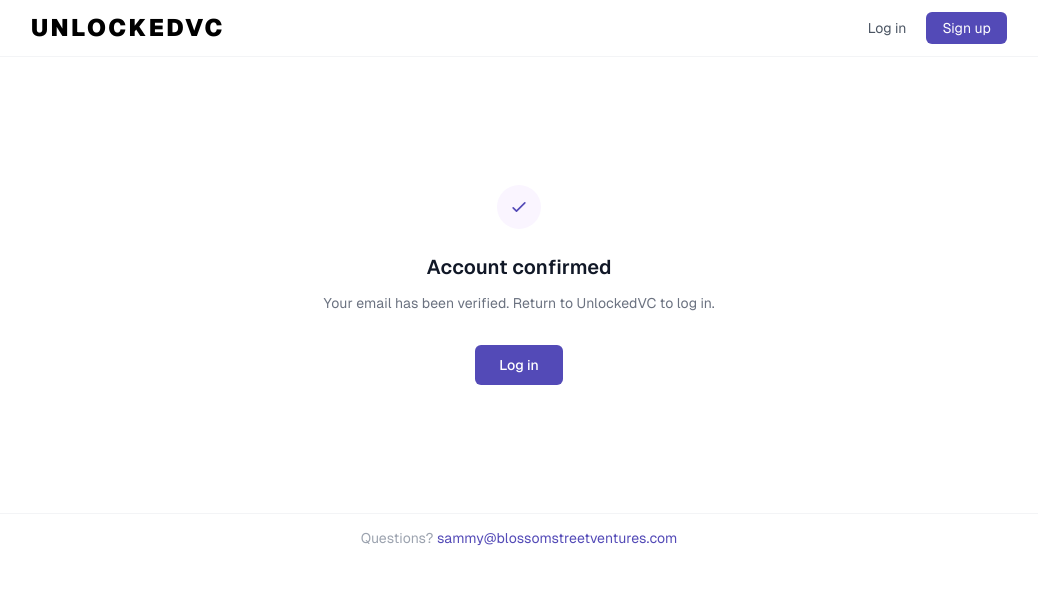
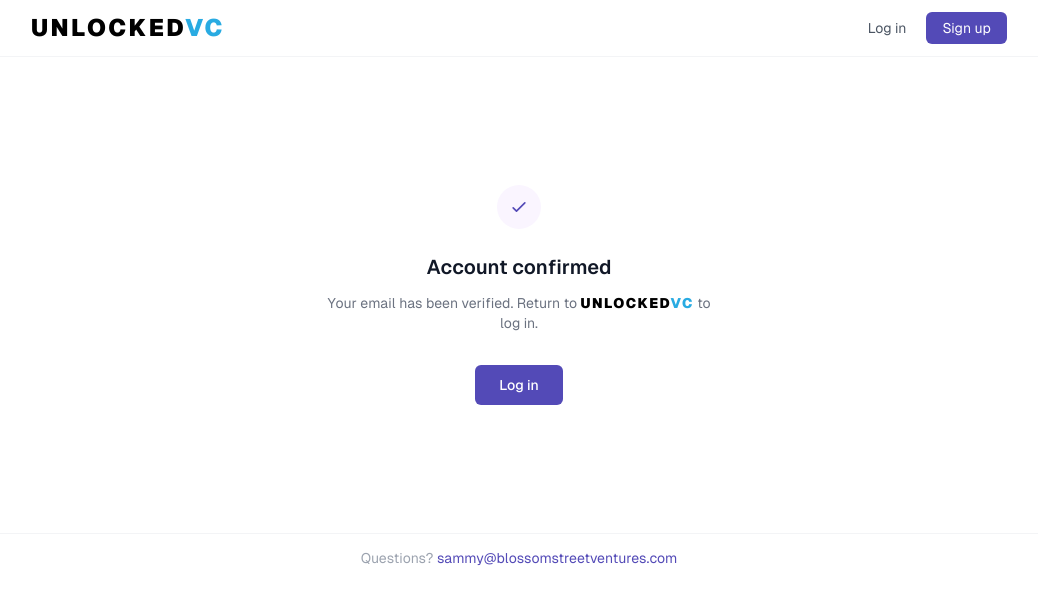
Before and after one commit to sammyabdullah/SaaSMatch, a Next.js app: page /auth/confirmed in a window 1280 px wide. Shown: the top 604 px of the page, without its empty margins (121-1159 px from the left). Built offline with nearby package versions, Linux system fonts and the light colour scheme; no server answers.

Commit message:
Split UnlockedVC brand color: UNLOCKED black, VC in BSV blue (#29ABE2)
Applied to navbar logo, login page heading, and email confirmed page.

https://claude.ai/code/session_0124ZtkrsFSECgwA8MuUfH7U

```diff
--- a/app/auth/confirmed/page.tsx
+++ b/app/auth/confirmed/page.tsx
@@ -18,7 +18,7 @@ export default function ConfirmedPage() {
         Account confirmed
       </h1>
       <p className="text-sm text-gray-500 mb-8">
-        Your email has been verified. Return to UnlockedVC to log in.
+        Your email has been verified. Return to <span className="font-black tracking-widest uppercase text-sm"><span className="text-black">Unlocked</span><span className="text-[#29ABE2]">VC</span></span> to log in.
       </p>
       <Link
         href="/login"
--- a/app/login/page.tsx
+++ b/app/login/page.tsx
@@ -35,7 +35,7 @@ function LoginForm() {
 
       <div className="mb-8">
         <h1 className="text-2xl font-semibold text-gray-900">
-          Log in to UnlockedVC
+          Log in to <span className="font-black tracking-widest uppercase"><span className="text-black">Unlocked</span><span className="text-[#29ABE2]">VC</span></span>
         </h1>
       </div>
 
--- a/components/navbar.tsx
+++ b/components/navbar.tsx
@@ -28,9 +28,9 @@ export default async function Navbar() {
       <div className="max-w-5xl mx-auto px-6 h-14 flex items-center justify-between">
         <Link
           href="/"
-          className="text-black font-black text-2xl tracking-widest uppercase"
+          className="font-black text-2xl tracking-widest uppercase"
         >
-          UnlockedVC
+          <span className="text-black">Unlocked</span><span className="text-[#29ABE2]">VC</span>
         </Link>
 
         <div className="flex items-center gap-5">
```
